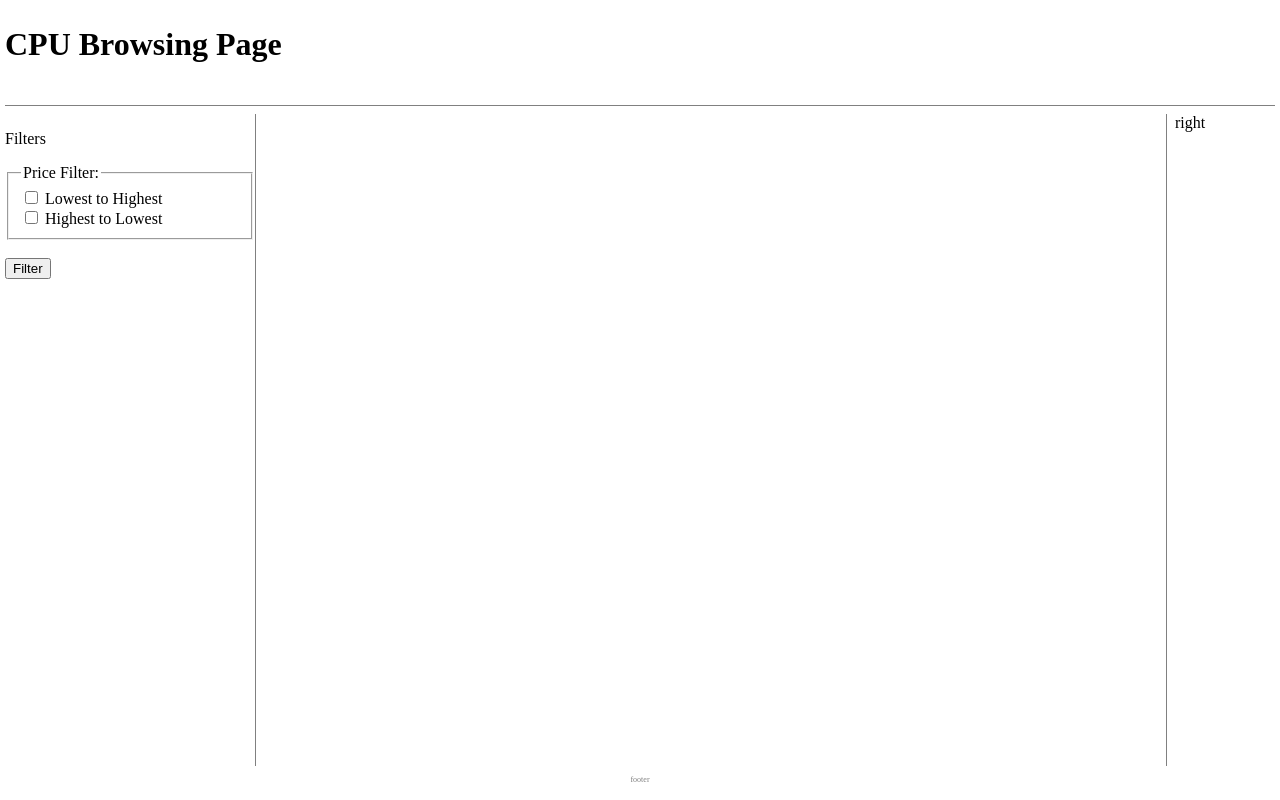
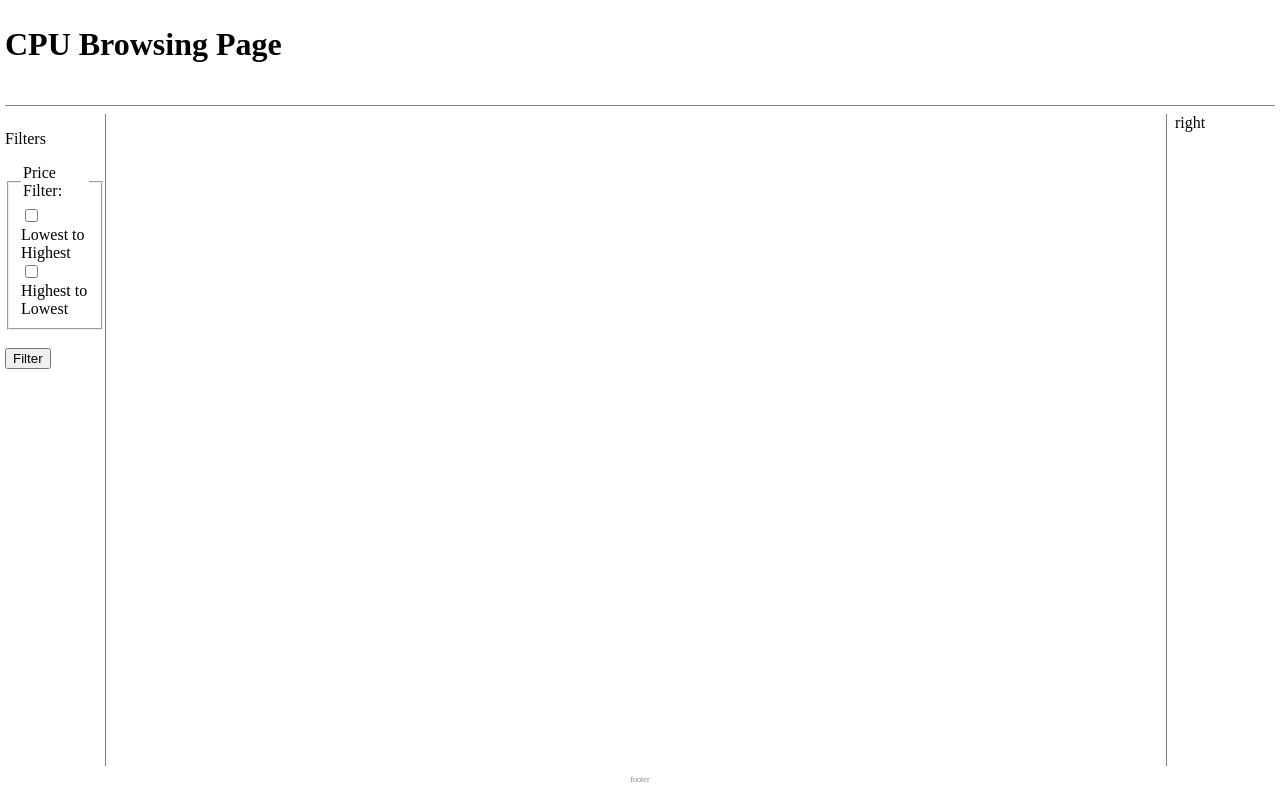
Before and after one commit to jomer4lyfe/ITC-350-Database, a Flask app: page /CPU in a window 1280 px wide. Run offline with Flask 3, Linux system fonts and the light colour scheme; data that the repository does not hold is empty.

Commit message:
Roll back

```diff
--- a/static/css/styles.css
+++ b/static/css/styles.css
@@ -44,7 +44,7 @@
     top: 114px;
     left: 5px;
     bottom: 34px;
-    width: 250px;
+    width: 100px;
     border-right: solid 1px grey;
 
 }
@@ -52,7 +52,7 @@
     top: 114px;
     left: 114px;
     bottom: 34px;
-    right: 264px;
+    right: 114px;
 }
 .rightMenu{
     top: 114px;
```
